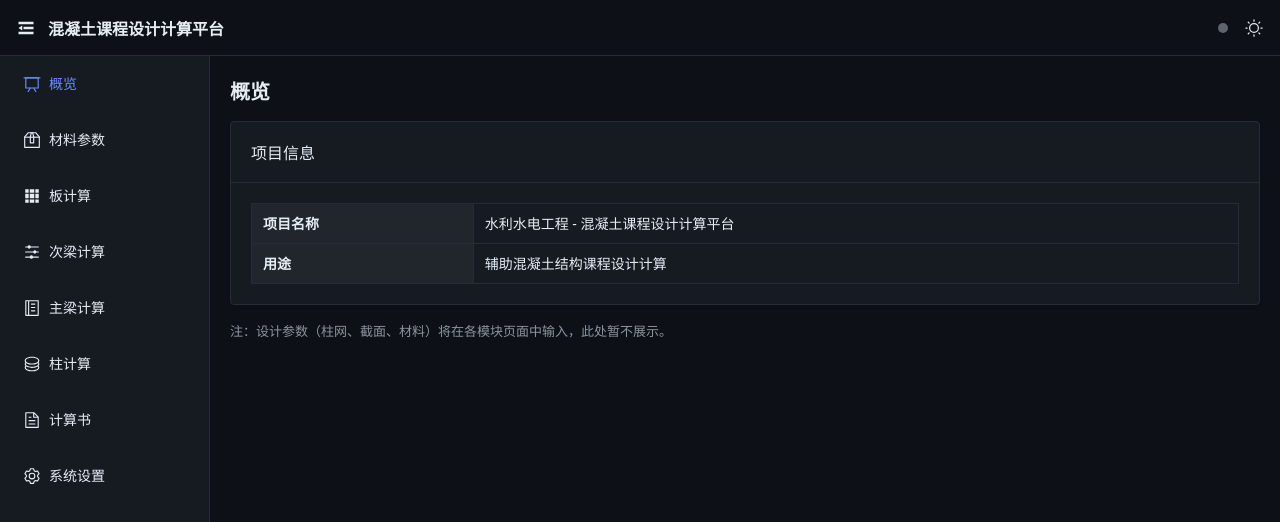
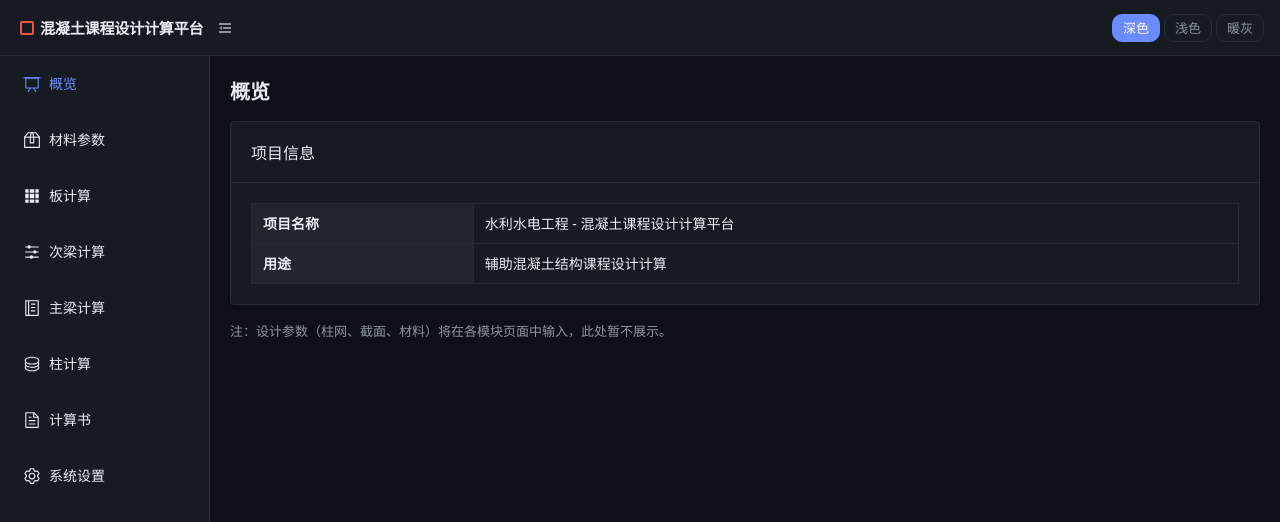
Before and after one commit to lingyezhixing/Concrete-Course-Design, a Vue app in the folder frontend/: page / in a window 1280 px wide. Shown: the top 522 px of the page. Built offline with nearby package versions, Linux system fonts and the light colour scheme; no server answers.

Commit message:
feat: add ThemeSwitcher and rebuild AppHeader as the TopBar with health LED

```diff
--- a/frontend/src/components/layout/AppHeader.vue
+++ b/frontend/src/components/layout/AppHeader.vue
@@ -1,32 +1,37 @@
 <template>
-  <div class="header">
-    <div class="header-left">
-      <el-icon class="header-btn" :size="20" @click="emit('toggle')">
-        <component :is="collapsed ? Expand : Fold" />
-      </el-icon>
-      <span class="title">混凝土课程设计计算平台</span>
+  <header class="topbar">
+    <div class="left">
+      <span class="brand" :title="isOnline ? '后端已连接' : '后端连接中断'">
+        <span class="led" :class="isOnline ? 'on' : 'off'">
+          <span v-if="isOnline" class="led-dot" />
+        </span>
+        <span class="brand-text">混凝土课程设计计算平台</span>
+      </span>
+      <button
+        type="button"
+        class="collapse-btn"
+        :aria-label="collapsed ? '展开侧栏' : '收起侧栏'"
+        :title="collapsed ? '展开侧栏' : '收起侧栏'"
+        @click="emit('toggle')"
+      >
+        <el-icon :size="16"><component :is="collapsed ? Expand : Fold" /></el-icon>
+      </button>
     </div>
-    <div class="header-right">
-      <el-tooltip :content="isOnline ? '后端在线' : '后端离线'" placement="bottom">
-        <span class="health-dot" :class="{ online: isOnline }" />
-      </el-tooltip>
-      <el-icon class="header-btn" :size="20" @click="toggleTheme">
-        <component :is="isDark ? Moon : Sunny" />
-      </el-icon>
+    <div class="right">
+      <ThemeSwitcher />
     </div>
-  </div>
+  </header>
 </template>
 
 <script setup lang="ts">
 import { onMounted, onUnmounted } from 'vue'
-import { Fold, Expand, Moon, Sunny } from '@element-plus/icons-vue'
-import { useTheme } from '../../composables/useTheme'
+import { Fold, Expand } from '@element-plus/icons-vue'
 import { useHealth } from '../../composables/useHealth'
+import ThemeSwitcher from './ThemeSwitcher.vue'
 
 defineProps<{ collapsed: boolean }>()
 const emit = defineEmits<{ toggle: [] }>()
 
-const { isDark, toggle: toggleTheme } = useTheme()
 const { isOnline, start, stop } = useHealth()
 
 onMounted(start)
@@ -34,39 +39,70 @@ onUnmounted(stop)
 </script>
 
 <style scoped>
-.header {
+.topbar {
+  flex-shrink: 0;
   height: 56px;
   display: flex;
   align-items: center;
   justify-content: space-between;
   padding: 0 16px;
+  background: var(--card);
+  border-bottom: 1px solid var(--border);
 }
-.header-left {
+.left,
+.right {
   display: flex;
   align-items: center;
-  gap: 12px;
 }
-.header-right {
-  display: flex;
+.left {
+  gap: 4px;
+}
+.brand {
+  display: inline-flex;
   align-items: center;
-  gap: 16px;
+  gap: 6px;
+  padding: 0 4px;
+  color: var(--foreground);
 }
-.header-btn {
+.brand-text {
+  font-size: 15px;
+  font-weight: 600;
+  letter-spacing: -0.01em;
+}
+.led {
+  display: inline-flex;
+  align-items: center;
+  justify-content: center;
+  width: 14px;
+  height: 14px;
+  border: 2px solid var(--success);
+  border-radius: 2px;
+}
+.led.off {
+  border-color: var(--destructive);
+}
+.led-dot {
+  width: 6px;
+  height: 6px;
+  border-radius: 1px;
+  background: var(--success);
+}
+.collapse-btn {
+  display: inline-flex;
+  align-items: center;
+  justify-content: center;
+  width: 28px;
+  height: 28px;
+  padding: 0;
+  border: none;
+  background: transparent;
+  border-radius: var(--radius);
+  color: var(--muted-foreground);
   cursor: pointer;
-  color: var(--el-text-color-regular);
+  transition: background-color 0.15s, color 0.15s;
 }
-.title {
-  font-size: 16px;
-  font-weight: 600;
-  color: var(--el-text-color-primary);
-}
-.health-dot {
-  width: 10px;
-  height: 10px;
-  border-radius: 50%;
-  background: var(--el-text-color-disabled);
-}
-.health-dot.online {
-  background: var(--el-color-success);
+.collapse-btn:hover {
+  background: var(--muted);
+  color: var(--foreground);
 }
 </style>
--- /dev/null
+++ b/frontend/src/components/layout/ThemeSwitcher.vue
@@ -0,0 +1,54 @@
+<template>
+  <div class="theme-switcher">
+    <button
+      v-for="opt in OPTIONS"
+      :key="opt.value"
+      type="button"
+      class="opt"
+      :class="{ active: theme === opt.value }"
+      :title="opt.label"
+      @click="setTheme(opt.value)"
+    >
+      {{ opt.label }}
+    </button>
+  </div>
+</template>
+
+<script setup lang="ts">
+import { useTheme, type Theme } from '../../composables/useTheme'
+
+const OPTIONS: ReadonlyArray<{ value: Theme; label: string }> = [
+  { value: 'dark', label: '深色' },
+  { value: 'light', label: '浅色' },
+  { value: 'warm', label: '暖灰' },
+]
+
+const { theme, setTheme } = useTheme()
+</script>
+
+<style scoped>
+.theme-switcher {
+  display: flex;
+  gap: 4px;
+}
+.opt {
+  height: 28px;
+  padding: 0 10px;
+  font-size: 13px;
+  border: 1px solid var(--border);
+  border-radius: var(--radius);
+  background: transparent;
+  color: var(--muted-foreground);
+  cursor: pointer;
+  transition: background-color 0.15s, color 0.15s, border-color 0.15s;
+}
+.opt:hover {
+  background: var(--muted);
+  color: var(--foreground);
+}
+.opt.active {
+  background: var(--primary);
+  border-color: var(--primary);
+  color: var(--primary-foreground);
+}
+</style>
```
